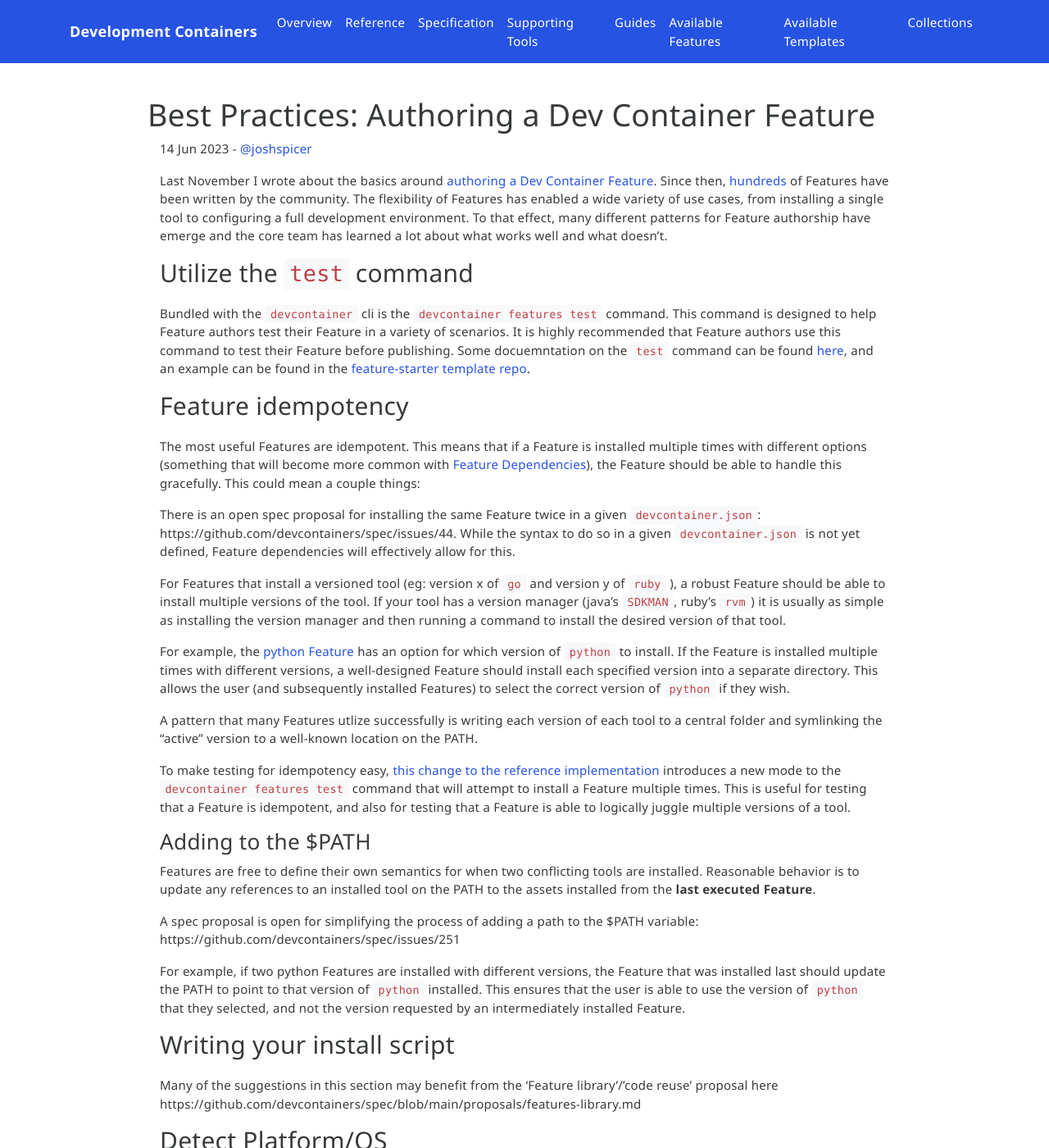
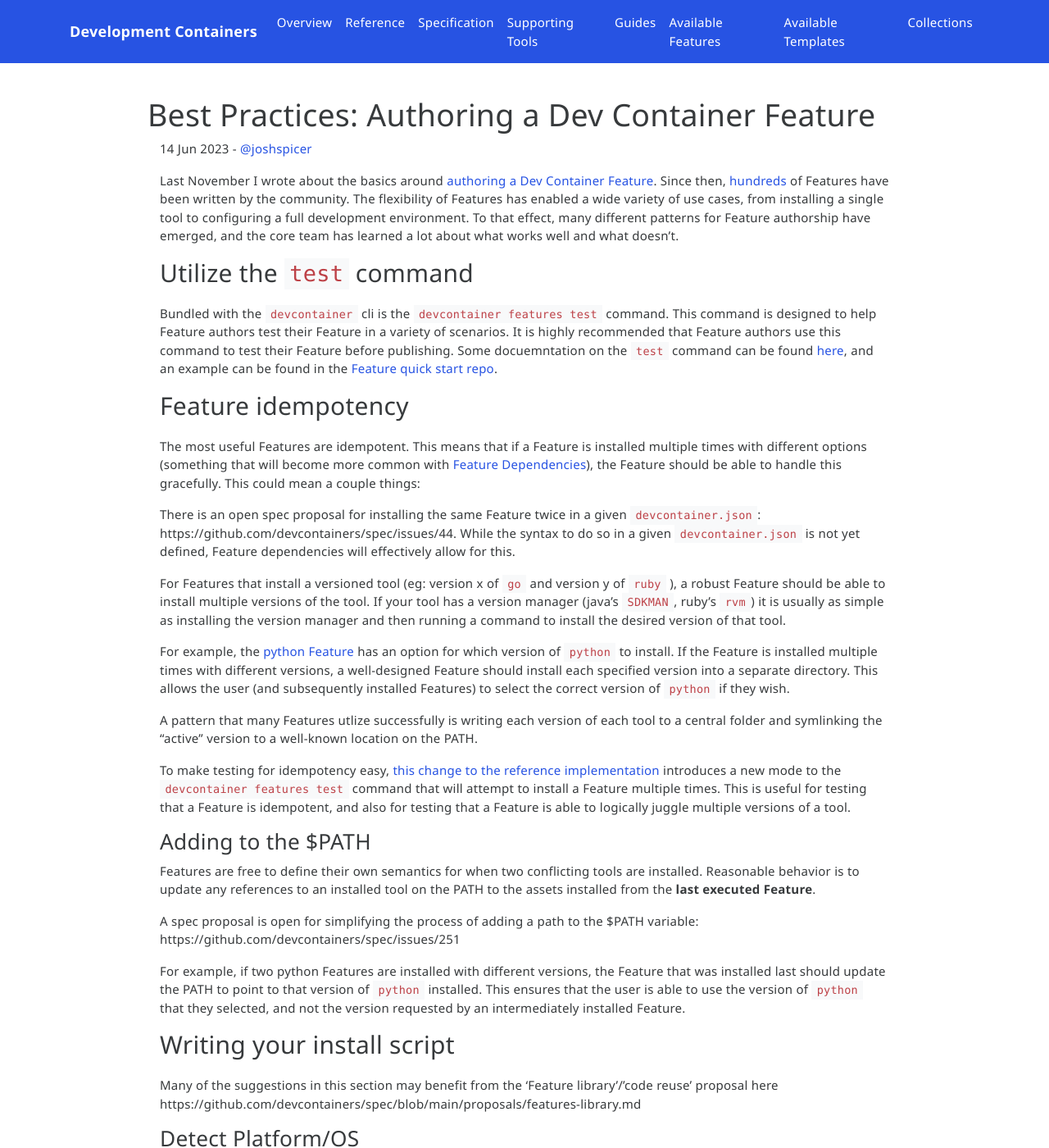
Before and after one commit to devcontainers/devcontainers.github.io, a Jekyll site: the page built from _posts/2023-06-14-feature-authoring-best-practices.md, in a window 1280 px wide and 1400 px high. Shown: the whole window at 82% size. Built offline with Jekyll 4.4.1, drawn with Linux system fonts in a browser that asks for light colours; nearby versions of some CDN libraries; comment, search, counter and statistics services are not loaded; some of the changed text lies outside the part shown.

Commit message:
Apply suggestions from code review
Co-authored-by: Brigit Murtaugh <brigit.murtaugh@microsoft.com>

````diff
--- a/_posts/2023-06-14-feature-authoring-best-practices.md
+++ b/_posts/2023-06-14-feature-authoring-best-practices.md
@@ -5,17 +5,17 @@
 authorUrl: https://github.com/joshspicer
 ---
 
-Last November I wrote about the basics around [authoring a Dev Container Feature](/guide/author-a-feature). Since then, [hundreds](https://containers.dev/features) of Features have been written by the community. The flexibility of Features has enabled a wide variety of use cases, from installing a single tool to configuring a full development environment.  To that effect, many different patterns for Feature authorship have emerge and the core team has learned a lot about what works well and what doesn't.
+Last November I wrote about the basics around [authoring a Dev Container Feature](/guide/author-a-feature). Since then, [hundreds](https://containers.dev/features) of Features have been written by the community. The flexibility of Features has enabled a wide variety of use cases, from installing a single tool to configuring a full development environment.  To that effect, many different patterns for Feature authorship have emerged, and the core team has learned a lot about what works well and what doesn't.
 
 ## Utilize the `test` command
 
-Bundled with the `devcontainer` cli is the `devcontainer features test` command.  This command is designed to help Feature authors test their Feature in a variety of scenarios.  It is highly recommended that Feature authors use this command to test their Feature before publishing. Some docuemntation on the `test` command can be found [here](https://github.com/devcontainers/cli/blob/main/docs/features/test.md), and an example can be found in the [feature-starter template repo](https://github.com/devcontainers/feature-starter).
+Bundled with the `devcontainer` cli is the `devcontainer features test` command.  This command is designed to help Feature authors test their Feature in a variety of scenarios.  It is highly recommended that Feature authors use this command to test their Feature before publishing. Some docuemntation on the `test` command can be found [here](https://github.com/devcontainers/cli/blob/main/docs/features/test.md), and an example can be found in the [Feature quick start repo](https://github.com/devcontainers/feature-starter).
 
 ## Feature idempotency
 
 The most useful Features are idempotent. This means that if a Feature is installed multiple times with different options (something that will become more common with [Feature Dependencies](https://github.com/devcontainers/spec/blob/main/proposals/feature-dependencies.md)), the Feature should be able to handle this gracefully.  This could mean a couple things:
 
-> There is an open spec proposal for installing the same Feature twice in a given `devcontainer.json`: https://github.com/devcontainers/spec/issues/44.   While the syntax to do so in a given `devcontainer.json` is not yet defined, Feature dependencies will effectively allow for this.
+> There is an open spec proposal for installing the same Feature twice in a given `devcontainer.json`: https://github.com/devcontainers/spec/issues/44.  While the syntax to do so in a given `devcontainer.json` is not yet defined, Feature dependencies will effectively allow for this.
 
 For Features that install a versioned tool (eg: version x of `go` and version y of `ruby` ), a robust Feature should be able to install multiple versions of the tool.  If your tool has a version manager (java's `SDKMAN`, ruby's `rvm`) it is usually as simple as installing the version manager and then running a command to install the desired version of that tool.
 
@@ -71,7 +71,7 @@
 
 ```
 
-## Detect the non-root user
+### Detect the non-root user
 
 Feature installation scripts are run as `root`.  In contrast, many dev containers have a `remoteUser` set (either implicitly through [image metadata](https://containers.dev/implementors/spec/#image-metadata) or directly in the `devcontainer.json`).  In a Feature's installation script, one should be mindful of the final user and account for instances where the user is not `root`.
 
````
Also changed, not shown: other parts of _posts/2023-06-14-feature-authoring-best-practices.md (+4 -4 lines).
